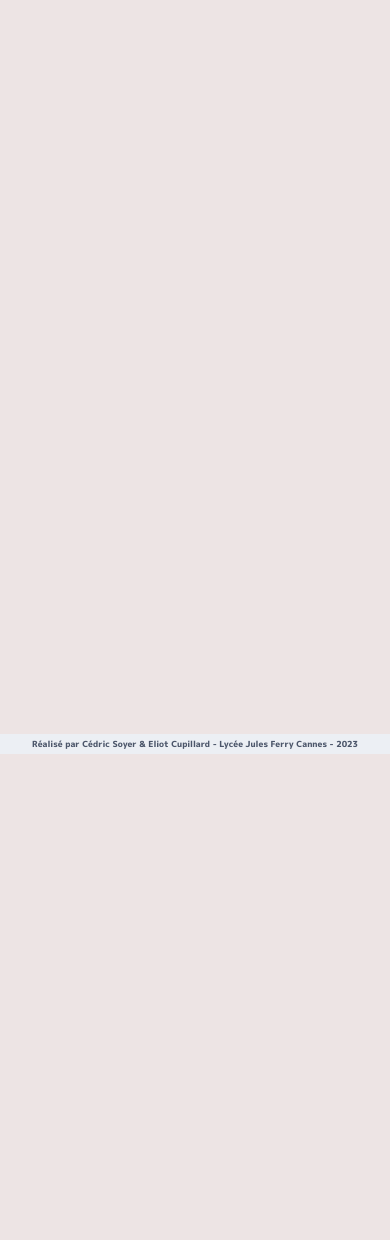
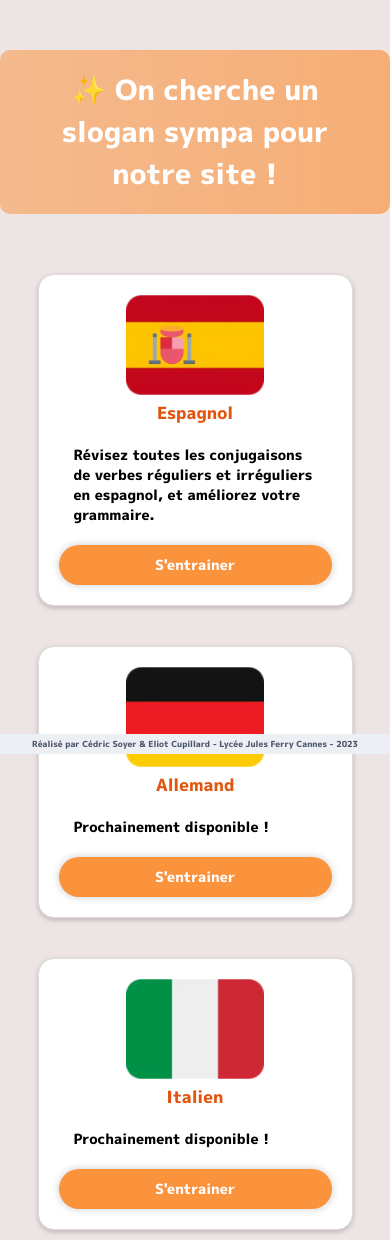
Before and after one commit to Tezay/conjug, a Flask app: page / in a window 390 px wide. Shown: the part 90-1330 px from the top of the page. Before the commit the page ends 844 px from the top, so only its background shows below. Run offline with Flask 3, Linux system fonts and the light colour scheme; parts of the project's set-up code (start-up, migrations or seed data) failed here and were passed over.

Commit message:
landing page

```diff
--- a/config.py
+++ b/config.py
@@ -1,4 +1,4 @@
-from conjugFR.views import app
+from conjugFR.models import app
 import sqlalchemy
 
 app.config['SQLALCHEMY_DATABASE_URI'] = 'mysql://dbadmin:89Rhs33EmG@localhost:3306/conjugDB'
--- a/conjugFR/static/css/style.css
+++ b/conjugFR/static/css/style.css
@@ -15,6 +15,10 @@ body {
     z-index: 10;
   }
 
+  h1 {
+    font-size: 2rem;
+    text-align: center;
+  }
 
   h2 {
     margin: 0;
@@ -22,6 +26,100 @@ body {
     font-size: 1.6rem;
     color:#e1550e;
   }
+
+
+
+
+
+
+
+/**Landing page**/
+
+.sloganBox {
+  display: flex;
+  justify-content: center;
+}
+
+.slogan {
+  display: inline-block;
+  padding: 0px 25px;
+  margin-top: 50px;
+  border-radius: 10px;
+  background-image: linear-gradient(to left, #fb923ca9, #fb923c84);;
+  color: #fff;
+}
+
+
+
+/**Times boxs selectors**/
+
+.languageContainer {
+  display: flex;
+  justify-content: center;
+  align-items: center;
+  margin-top: 50px;
+  gap: 20px;
+
+}
+
+
+.languageBox {
+  width: calc(100% / 3 - 20px);
+  max-width: 300px;
+  height: calc(100% / 4 * 3);
+  border: 1px solid #ddd;
+  border-radius: 16px;
+  padding: 20px;
+  text-align: center;
+  margin: 10px;
+  background-color: #fff;
+  box-shadow: 0px 2px 5px rgba(0, 0, 0, 0.2);
+  transition: box-shadow 0.2s ease, transform 0.2s ease;
+}
+
+.languageBox:hover {
+  transform: scale(1.1);
+}
+
+.languageBox h2 {
+  margin: 0 0 20px;
+}
+
+.languageBox p {
+  margin: 20px 15px;
+  text-align: left;
+}
+
+.languageBox .redirectButton {
+  background-color: #fb923c;
+  color: #fff;
+  border: none;
+  border-radius: 24px;
+  padding: 10px 20px;
+  cursor: pointer;
+  box-shadow: 0px 0px 8px rgba(0, 0, 0, 0.2);
+  transition: background-color 0.3s ease, box-shadow 0.2s ease;
+}
+
+  .languageBox .redirectButton:hover {
+    box-shadow: 0px 0px 16px rgba(0, 0, 0, 0.3);
+  }
+
+.languageBox img {
+  height: 100px;
+}
+
+.languageBox a {
+  text-decoration: none;
+  color: #fff;
+}
+
+
+
+
+
+
+
 
 
 /**Main**/
@@ -285,6 +383,9 @@ footer p {
       font-size:14px;
     }
 
+    h2 {
+      font-size: 1.2rem;
+    }
 
     .main {
       display:flex;
@@ -319,6 +420,11 @@ footer p {
       margin-bottom: 15px;
     }
 
+    .times input[type="checkbox"] {
+      margin-right: 10px;
+      transform: scale(1.5);
+    }
+
     .exercice button[type="submit"] {
       margin-bottom: 5px;
     }
@@ -330,4 +436,26 @@ footer p {
       margin-left: 20px;
     }
 
+    /**Time selector**/
+
+    .languageContainer {
+      display: flex;
+      flex-direction: column;
+    }
+
+
+    .languageBox {
+      width:100%;
+      max-width: 70%;
+      height: 90%;
+      border: 1px solid #ddd;
+      border-radius: 16px;
+      padding: 20px;
+      text-align: center;
+      margin: 10px;
+      background-color: #fff;
+      box-shadow: 0px 2px 5px rgba(0, 0, 0, 0.2);
+      transition: box-shadow 0.2s ease, transform 0.2s ease;
+    }
+
   }
--- a/conjugFR/templates/german.html
+++ b/conjugFR/templates/german.html
@@ -22,7 +22,7 @@
   {% include 'header.html' %}
 
 
-    <h1>Arrive bientôt !</h1>
+    <h1>Prochainement disponible !</h1>
 
   <footer>
     <div class="container">
--- a/conjugFR/templates/home.html
+++ b/conjugFR/templates/home.html
@@ -21,6 +21,39 @@
 
   {% include 'header.html' %}
 
+    <div class="sloganBox">
+        <div class="slogan">
+            <h1>✨ On cherche un slogan sympa pour notre site !</h1>
+        </div>
+    </div>
+
+    <div class="languageContainer">
+        <div class="languageBox">
+            <div class="boxHeader">
+                <img src="{{ url_for('static', filename='img/flags/SpainFlag.png') }}"><h2>Espagnol</h2>
+            </div>
+            <p>Révisez toutes les conjugaisons de verbes réguliers et irréguliers en espagnol, et améliorez votre grammaire.</p>
+            <div class="redirectButton"><a href="{{url_for('es')}}">S'entrainer</a></div>
+        </div>
+
+        <div class="languageBox">
+            <div class="boxHeader">
+                <img src="{{ url_for('static', filename='img/flags/GermanyFlag.png') }}"><h2>Allemand</h2>
+            </div>
+            <p>Prochainement disponible !</p>
+            <div class="redirectButton"><a href="{{url_for('de')}}">S'entrainer</a></div>
+        </div>
+
+        <div class="languageBox">
+            <div class="boxHeader">
+                <img src="{{ url_for('static', filename='img/flags/ItalyFlag.png') }}"><h2>Italien</h2>
+            </div>
+            <p>Prochainement disponible !</p>
+            <div class="redirectButton"><a href="{{url_for('it')}}">S'entrainer</a></div>
+        </div>
+
+    </div>
+
 
 
   <footer>
--- a/conjugFR/templates/italian.html
+++ b/conjugFR/templates/italian.html
@@ -22,7 +22,7 @@
   {% include 'header.html' %}
 
 
-  <h1>Arrive bientôt !</h1>
+  <h1>Prochainement disponible !</h1>
 
 
   <footer>
--- a/run.py
+++ b/run.py
@@ -1,7 +1,7 @@
-from conjugFR.models import app, db
+from conjugFR.views import app, db
 
 if __name__ == "__main__":
     with app.app_context():
-        db.drop_all()
-        db.create_all()
+       db.drop_all()
+       db.create_all()
     app.run(debug=True, use_evalex=False)
```
